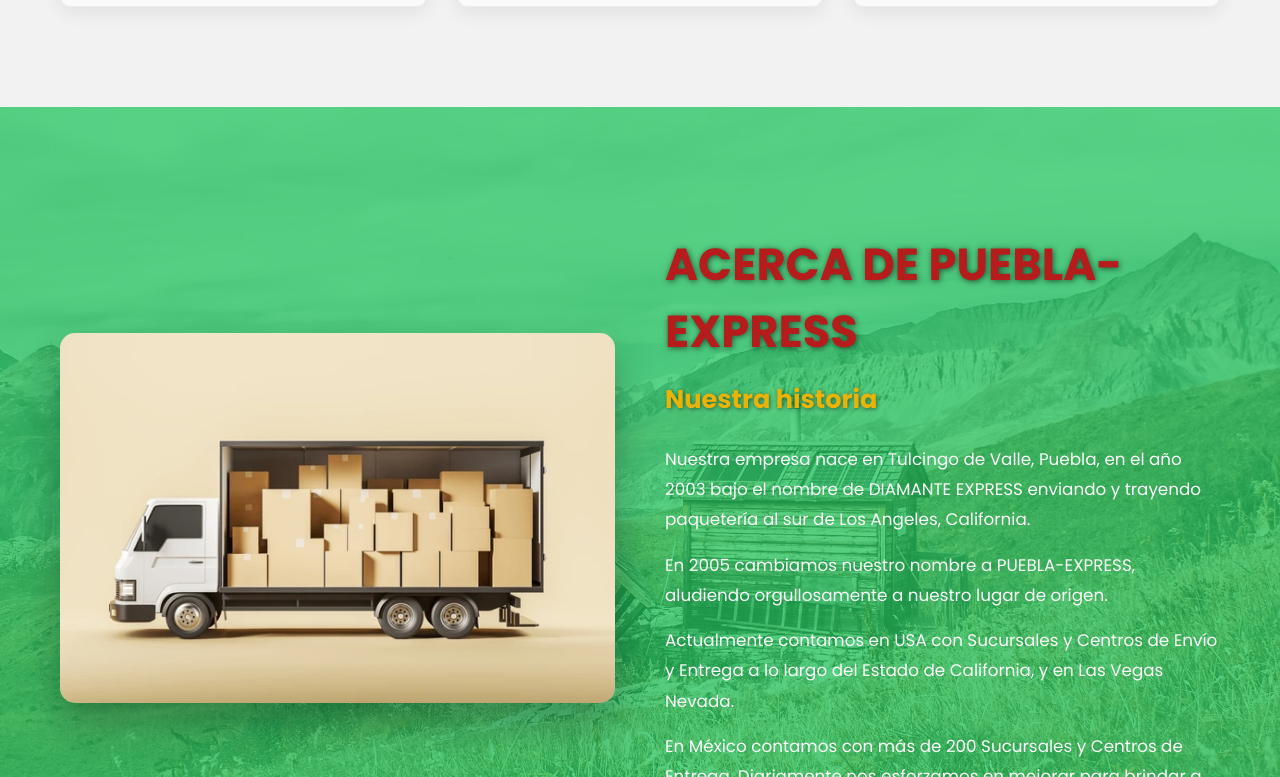
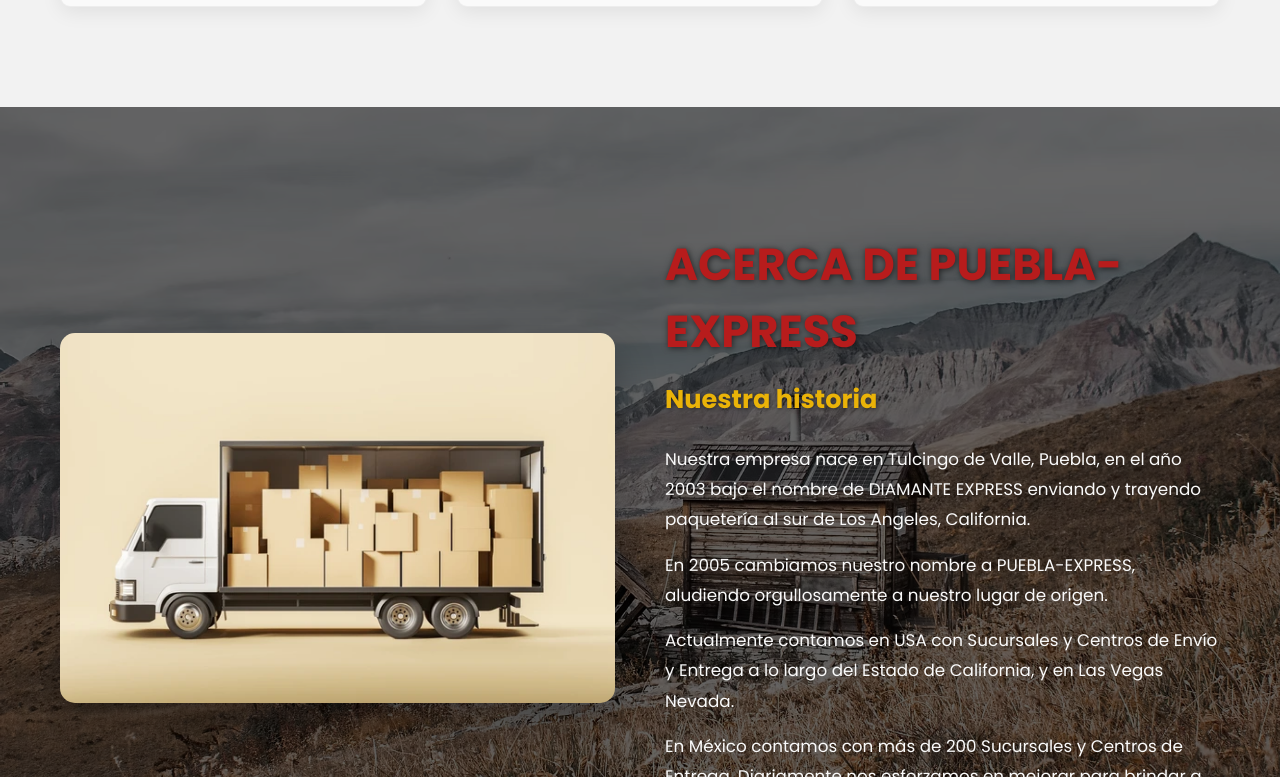
Before and after one commit to Alanhm616/propuesta-puebla, a React (Create React App) app: page / in a window 1280 px wide. Shown: the part 1683-2460 px from the top of the page. Built offline with nearby package versions, Linux system fonts and the light colour scheme.

Commit message:
Cambio color About

```diff
--- a/src/components/About.css
+++ b/src/components/About.css
@@ -19,7 +19,7 @@
   left: 0;
   width: 100%;
   height: 100%;
-  background: rgba(34, 197, 94, 0.75); /* verde con transparencia (green) */
+  background:  rgba(0, 0, 0, 0.6); /* verde con transparencia (green) */
   z-index: 1;
 }
 
```
